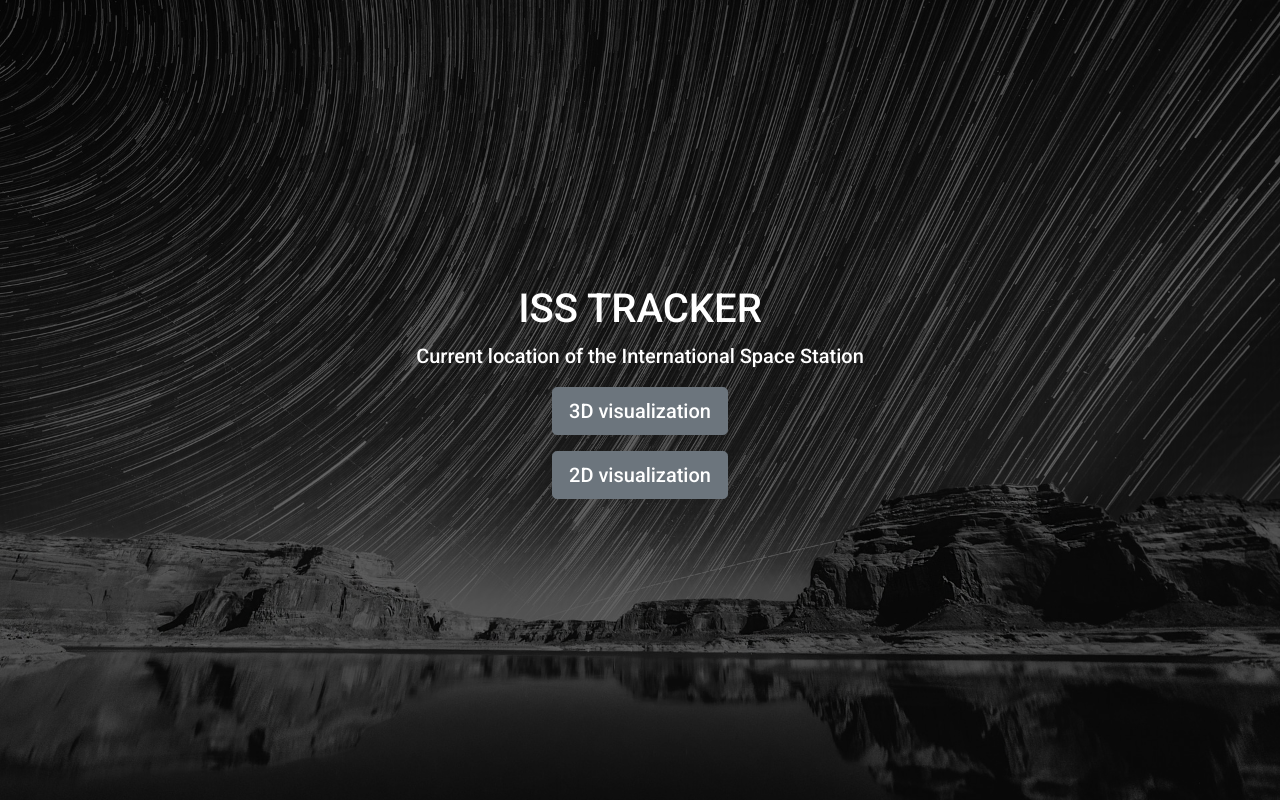
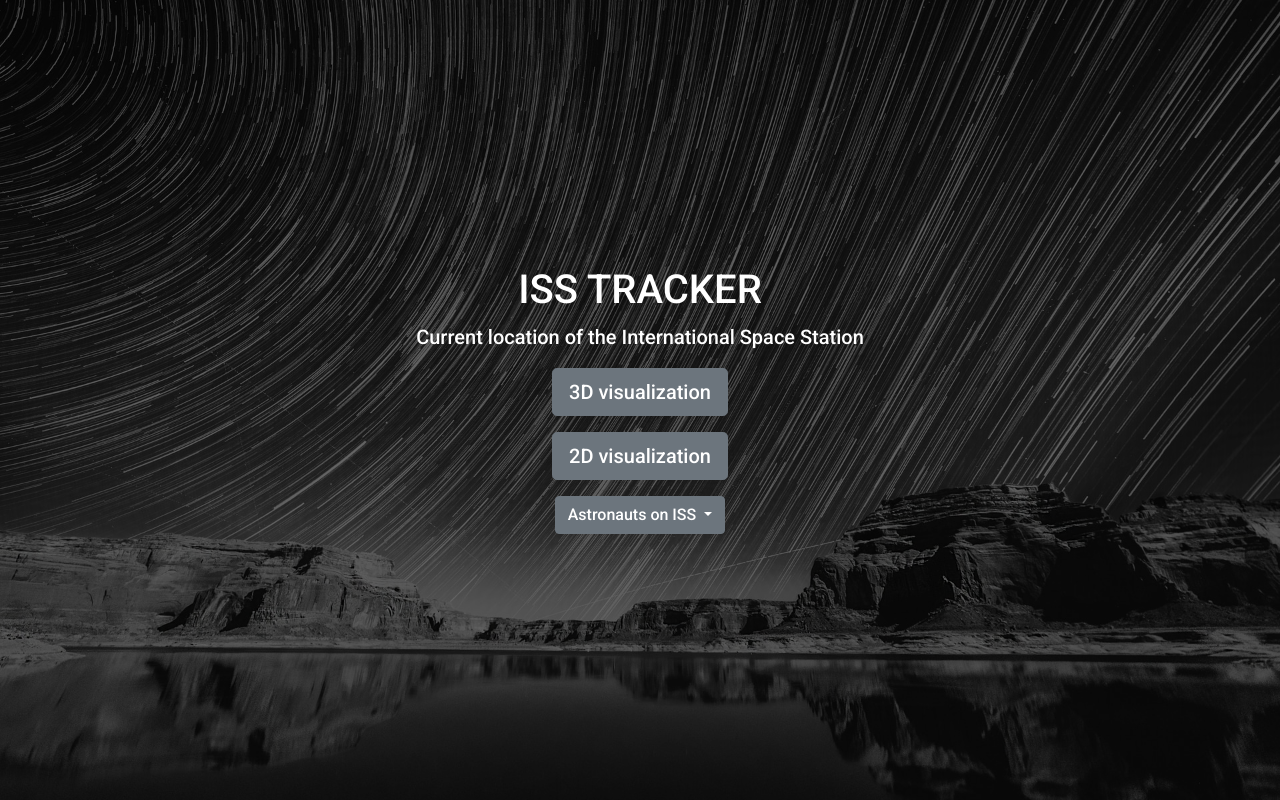
Before and after one commit to lamsi7/ISS_location, a Flask app: page / in a window 1280 px wide. Run offline with Flask 3, Linux system fonts and the light colour scheme; parts of the project's set-up code (start-up, migrations or seed data) failed here and were passed over; some libraries are stand-ins or nearby versions.

Commit message:
feat: js

```diff
--- a/application/templates/base.html
+++ b/application/templates/base.html
@@ -19,5 +19,4 @@
         {% endblock %}
 
 </body>
-
 </html>
--- a/application/templates/home.html
+++ b/application/templates/home.html
@@ -1,5 +1,9 @@
 {% extends "base.html" %}
-{% block headstyle %}<link rel="stylesheet" type="text/css" href="{{ url_for('static', filename='/style.css') }}">{% endblock %}
+{% block headstyle %}<link rel="stylesheet" type="text/css" href="{{ url_for('static', filename='/style.css') }}">
+<script src="https://code.jquery.com/jquery-3.2.1.slim.min.js" integrity="sha384-KJ3o2DKtIkvYIK3UENzmM7KCkRr/rE9/Qpg6aAZGJwFDMVNA/GpGFF93hXpG5KkN" crossorigin="anonymous"></script>
+<script src="https://cdnjs.cloudflare.com/ajax/libs/popper.js/1.12.9/umd/popper.min.js" integrity="sha384-ApNbgh9B+Y1QKtv3Rn7W3mgPxhU9K/ScQsAP7hUibX39j7fakFPskvXusvfa0b4Q" crossorigin="anonymous"></script>
+<script src="https://maxcdn.bootstrapcdn.com/bootstrap/4.0.0/js/bootstrap.min.js" integrity="sha384-JZR6Spejh4U02d8jOt6vLEHfe/JQGiRRSQQxSfFWpi1MquVdAyjUar5+76PVCmYl" crossorigin="anonymous"></script>
+{% endblock %}
 {% block title %}ISS location{% endblock %}
 
 {% block body %}
@@ -15,6 +19,15 @@
                         <p class="lead">
                             <a href="/plotly_ISS_2D/" class="btn btn-lg btn-secondary">2D visualization</a>
                         </p>
+                        <div class="dropdown col-sm-12 my-auto">
+                                <button class="btn btn-secondary dropdown-toggle" type="button" id="dropdownMenuButton" data-toggle="dropdown" aria-haspopup="true" aria-expanded="false">
+                                  Astronauts on ISS
+                                </button>
+                                <div class="dropdown-menu" aria-labelledby="dropdownMenuButton">
+                                        <p>Test</p>
+                                </div>
+                              </div>
+
         </div>
      </div>
 
```
